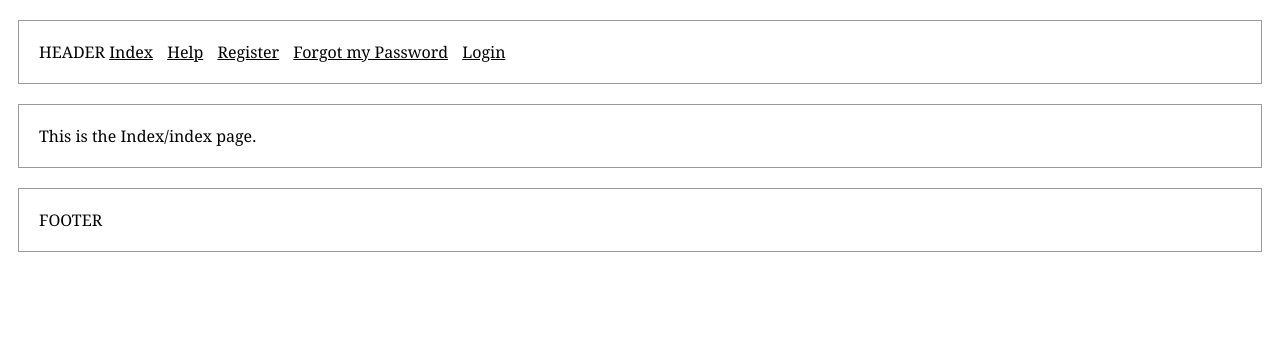
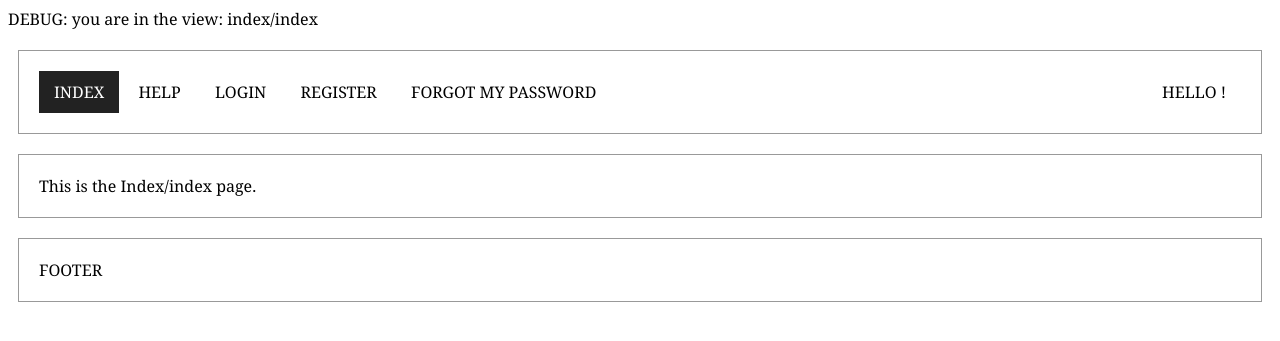
Before and after one commit to npuichigoB/panique2, a PHP site: page /php-login/ in a window 1280 px wide. Shown: the top 341 px of the page. Run offline with PHP 8.4, Linux system fonts and the light colour scheme; some libraries are stand-ins or nearby versions.

Commit message:
navigation and active-navigation-checker

```diff
--- a/4-full-mvc-framework/libs/View.php
+++ b/4-full-mvc-framework/libs/View.php
@@ -6,23 +6,45 @@ class View {
      * simply includes (=shows) the view. this is done from the controller. In the controller, you usually say
      * $this->view->render('help/index'); to show (in this example) the view index.php in the folder help.
      * Usually the Class and the method are the same like the view, but sometimes you need to show different views.
-     * @param string $name Path of the to be rendered view, usually folder/file.php
+     * @param string $filename Path of the to-be-rendered view, usually folder/file(.php)
      * @param boolean $special_page Optional: Set this to true if you don't want to include header and footer
      */
-    public function render($name, $special_page = false) {
+    public function render($filename, $special_page = false) {
 
         if ($special_page == true) {
 
-            require 'views/' . $name . '.php';
+            require 'views/' . $filename . '.php';
 
         } else {
 
             require 'views/header.php';
-            require 'views/' . $name . '.php';
+            require 'views/' . $filename . '.php';
             require 'views/footer.php';
 
         }
 
     }
 
+    /*
+     * useful for handling the navigation's active/non-active link
+     * ...
+     * TODO
+     */
+    private function activeNavigationElementChecker($filename, $navigation_controller) {
+
+        $splitted_filename = explode("/", $filename);
+        $active_controller = $splitted_filename[0];
+        //$active_action = $splitted_filename[1];
+
+        if ($active_controller == $navigation_controller) {
+
+            return true;
+
+        } else {
+
+            return false;
+        }
+
+    }
+
 }
--- a/4-full-mvc-framework/models/login_model.php
+++ b/4-full-mvc-framework/models/login_model.php
@@ -418,7 +418,7 @@ class Login_Model extends Model
      * @param array $atts Optional, additional key/value attributes to include in the IMG tag
      * @source http://gravatar.com/site/implement/images/php/
      */
-    public function setGravatarImageUrl($email, $s = 50, $d = 'mm', $r = 'pg', $atts = array() ) {
+    public function setGravatarImageUrl($email, $s = 39, $d = 'mm', $r = 'pg', $atts = array() ) {
 
         $url = 'http://www.gravatar.com/avatar/';
         $url .= md5( strtolower( trim( $email ) ) );
--- a/4-full-mvc-framework/public/css/default.css
+++ b/4-full-mvc-framework/public/css/default.css
@@ -13,7 +13,21 @@ body {
 
 .header a {
     color: #000;
-    margin-right: 10px;
+    text-transform: uppercase;
+    text-decoration: none;
+    padding: 10px 15px;
+    background-color: #fff;
+}
+
+.header a.active,
+.header a.active:hover {
+    color: #fff;
+    background-color: #222;
+}
+
+.header a:hover {
+    color: #fff;
+    background-color: #999;
 }
 
 .content {
@@ -27,3 +41,82 @@ body {
     padding: 20px;
     margin:20px 10px;
 }
+
+
+
+
+/*Initialize*/
+ul#menu, ul#menu ul.sub-menu {
+    padding:0;
+    margin: 0;
+}
+ul#menu li, ul#menu ul.sub-menu li {
+    list-style-type: none;
+    display: inline-block;
+}
+/*Link Appearance*/
+ul#menu li a {
+    /*background: transparent;*/
+    color: #000;
+    text-transform: uppercase;
+    text-decoration: none;
+    padding: 10px 15px;
+}
+
+ul#menu li a, ul#menu li ul.sub-menu li a {
+    text-decoration: none;
+    /*color: #000;*/
+    /*background: #eee;*/
+    /*padding: 5px;*/
+    display:inline-block;
+    white-space: nowrap; /* prevents line breaks */
+}
+
+ul#menu li a.active {
+    background-color: #222;
+    color: #fff;
+}
+ul#menu li a.active ul.sub-menu li a {
+    color: #fff;
+}
+
+ul#menu li a:hover {
+    color: #fff;
+}
+
+
+ul#menu li ul.sub-menu li a:hover {
+    background-color: #999;
+    color: #fff;
+}
+
+/*Make the parent of sub-menu relative*/
+ul#menu li {
+    position: relative;
+}
+/*sub menu*/
+ul#menu li ul.sub-menu {
+    display:none;
+    position: absolute;
+    top: 39px; /* dirty! */
+    left: 0;
+    width: 150px;
+
+}
+ul#menu li:hover ul.sub-menu {
+    display:block;
+}
+
+.header .namebox {
+    float: right;
+    color: #000;
+    text-transform: uppercase;
+    text-decoration: none;
+    padding: 10px 15px;
+}
+
+.header .avatar {
+    float: right;
+    width: 39px;
+    height: 39px;
+}
--- a/4-full-mvc-framework/views/header.php
+++ b/4-full-mvc-framework/views/header.php
@@ -8,35 +8,74 @@
 </head>
 <body>
 
+DEBUG: you are in the view: <?php echo $filename; ?>
+
 <div class="header">
 
-        <!-- Navigation (left side) -->
-        <div>
-            HEADER
+    <div style="float:left;">
+    <ul id="menu">
+        <li>
+            <a <?php if ($this->activeNavigationElementChecker($filename, "index")) { echo ' class="active" '; } ?> href="<?php echo URL; ?>index/index">Index</a>
+        </li>
+        <li>
+            <a <?php if ($this->activeNavigationElementChecker($filename, "help")) { echo ' class="active" '; } ?>  href="<?php echo URL; ?>help/index">Help</a>
+        </li>
+        <?php if (Session::get('user_logged_in') == true):?>
+        <li>
+            <a <?php if ($this->activeNavigationElementChecker($filename, "dashboard")) { echo ' class="active" '; } ?> href="<?php echo URL; ?>dashboard/index">Dashboard</a>
+        </li>
+        <?php endif; ?>
+        <?php if (Session::get('user_logged_in') == true):?>
+        <li>
+            <a <?php if ($this->activeNavigationElementChecker($filename, "note")) { echo ' class="active" '; } ?> href="<?php echo URL; ?>note/index">My Notes</a>
+        </li>
+        <?php endif; ?>
 
-            <a href="<?php echo URL; ?>index">Index</a>
-            <a href="<?php echo URL; ?>help">Help</a>
 
-            <?php if (Session::get('user_logged_in') == true):?>
+        <?php if (Session::get('user_logged_in') == true):?>
+            <li>
+                <a <?php if ($this->activeNavigationElementChecker($filename, "login")) { echo ' class="active" '; } ?> href="#">MY ACCOUNT</a>
+                <ul class="sub-menu">
+                    <li>
+                        <a <?php if ($this->activeNavigationElementChecker($filename, "login")) { echo ' class="active" '; } ?> href="<?php echo URL; ?>login/editusername">Edit my username</a>
+                    </li>
+                    <li>
+                        <a <?php if ($this->activeNavigationElementChecker($filename, "login")) { echo ' class="active" '; } ?> href="<?php echo URL; ?>login/edituseremail">Edit my email</a>
+                    </li>
+                    <li>
+                        <a <?php if ($this->activeNavigationElementChecker($filename, "login")) { echo ' class="active" '; } ?> href="<?php echo URL; ?>login/logout">Logout</a>
+                    </li>
+                </ul>
+            </li>
+        <?php endif; ?>
 
-                    <a href="<?php echo URL; ?>dashboard">Dashboard</a>
-                    <a href="<?php echo URL; ?>note">My Notes</a>
-                    <a href="<?php echo URL; ?>login/editusername">Edit my username</a>
-                    <a href="<?php echo URL; ?>login/edituseremail">Edit my email</a>
-                    <a href="<?php echo URL; ?>login/logout">Logout</a>
+        <!-- for not logged in users -->
+        <?php if (Session::get('user_logged_in') == false):?>
 
-                    Hello <?php echo Session::get('user_name'); ?>, you are logged in!
+            <li>
+                <a <?php if ($this->activeNavigationElementChecker($filename, "login")) { echo ' class="active" '; } ?> href="<?php echo URL; ?>login/index">Login</a>
+            </li>
+            <li>
+                <a href="<?php echo URL; ?>login/register">Register</a>
+            </li>
+            <li>
+                <a href="<?php echo URL; ?>login/requestpasswordreset">Forgot my Password</a>
+            </li>
 
-                    <?php echo Session::get('user_gravatar_image_tag'); ?>
+        <?php endif; ?>
 
-            <?php else: ?>
+    </ul>
+    </div>
 
-                <a href="<?php echo URL; ?>login/register">Register</a>
-                <a href="<?php echo URL; ?>login/requestpasswordreset">Forgot my Password</a>
-                <a href="<?php echo URL; ?>login">Login</a>
+    <div style="float:right;">
+        <div class="namebox">
+            Hello <?php echo Session::get('user_name'); ?> !
+        </div>
+        <div class="avatar">
+            <?php echo Session::get('user_gravatar_image_tag'); ?>
+        </div>
+    </div>
 
-            <?php endif; ?>
-
-        </div>
+    <div style="clear: both;"></div>
 
 </div>
--- a/4-full-mvc-framework/views/login/index.php
+++ b/4-full-mvc-framework/views/login/index.php
@@ -21,4 +21,8 @@
             <label></label><input type="submit" />
     </form>
 
+    <a href="<?php echo URL; ?>login/register">Register</a>
+    |
+    <a href="<?php echo URL; ?>login/requestpasswordreset">Forgot my Password</a>
+
 </div>
```
